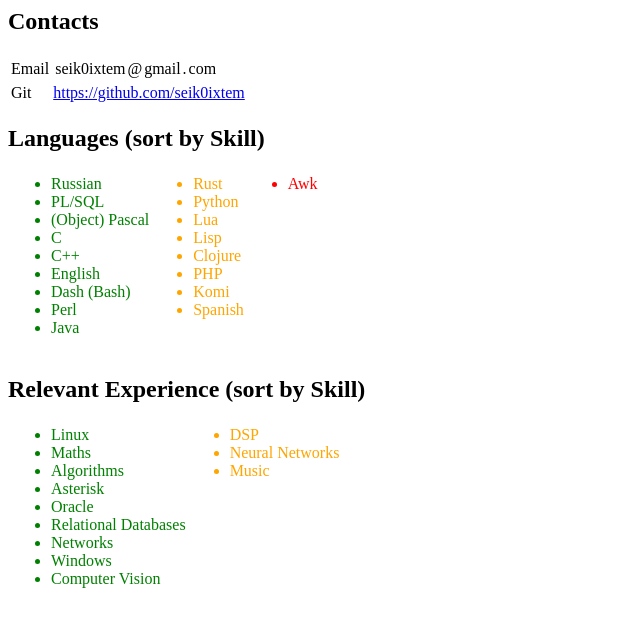
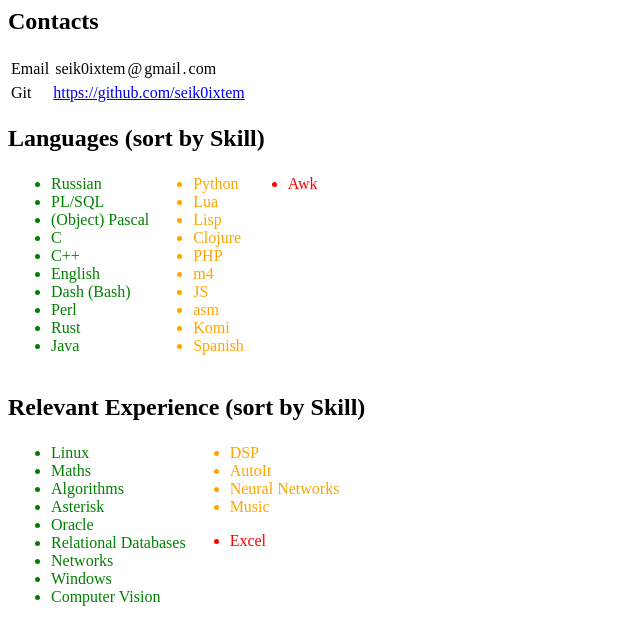
Before and after one commit to seik0ixtem/seik0-site, a plain HTML site: page index.html in a window 1280 px wide. Shown: the whole page, without its empty margins (0-640 px from the left). Drawn offline with Linux system fonts and the light colour scheme.

Commit message:
a bit more langs and skills

```diff
--- a/index.html
+++ b/index.html
@@ -32,17 +32,20 @@
 					<li>English</li>
 					<li>Dash (Bash)</li>
 					<li>Perl</li>
+					<li>Rust</li>
 					<li>Java</li>
 				</ul>
 			</td>
 			<td>
 				<ul id="color-orange">
-					<li>Rust</li>
 					<li>Python</li>
 					<li>Lua</li>
 					<li>Lisp</li>
 					<li>Clojure</li>
 					<li>PHP</li>
+					<li>m4</li>
+					<li>JS</li>
+					<li>asm</li>
 					<li>Komi</li>
 					<li>Spanish</li>
 				</ul>
@@ -74,8 +77,12 @@
 			<td>
 				<ul id="color-orange">
 					<li>DSP</li>
+					<li>AutoIt</li>
 					<li>Neural Networks</li>
 					<li>Music</li>
+				</ul>
+				<ul id="color-red">
+					<li>Excel</li>
 				</ul>
 			</td>
 			<td>
```
